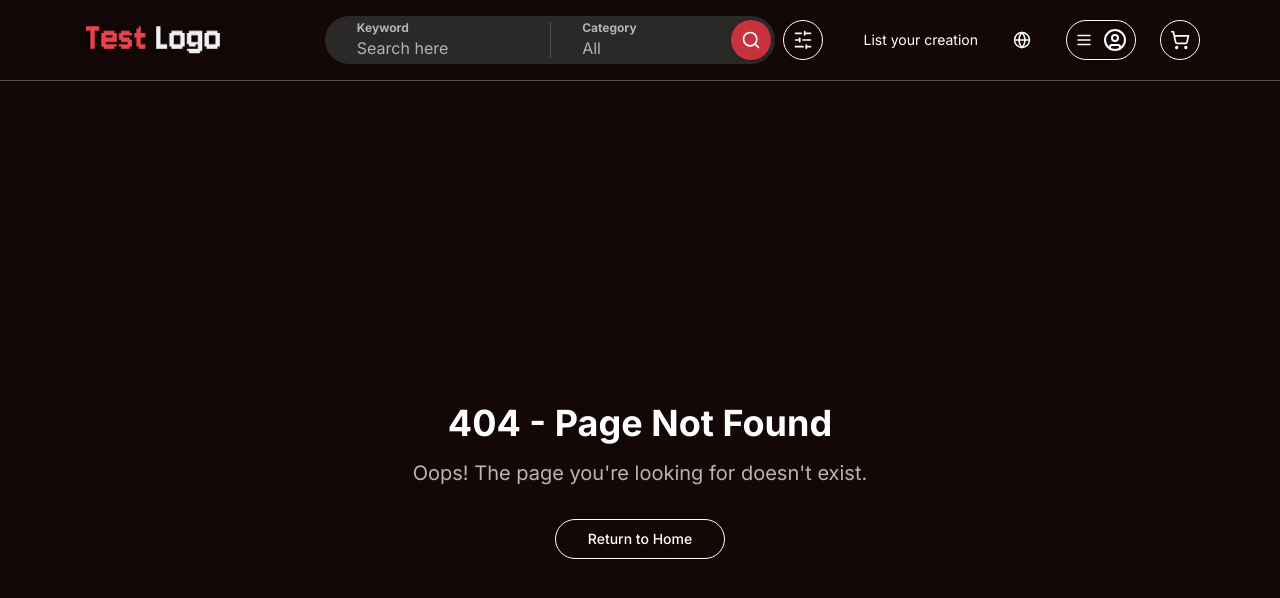
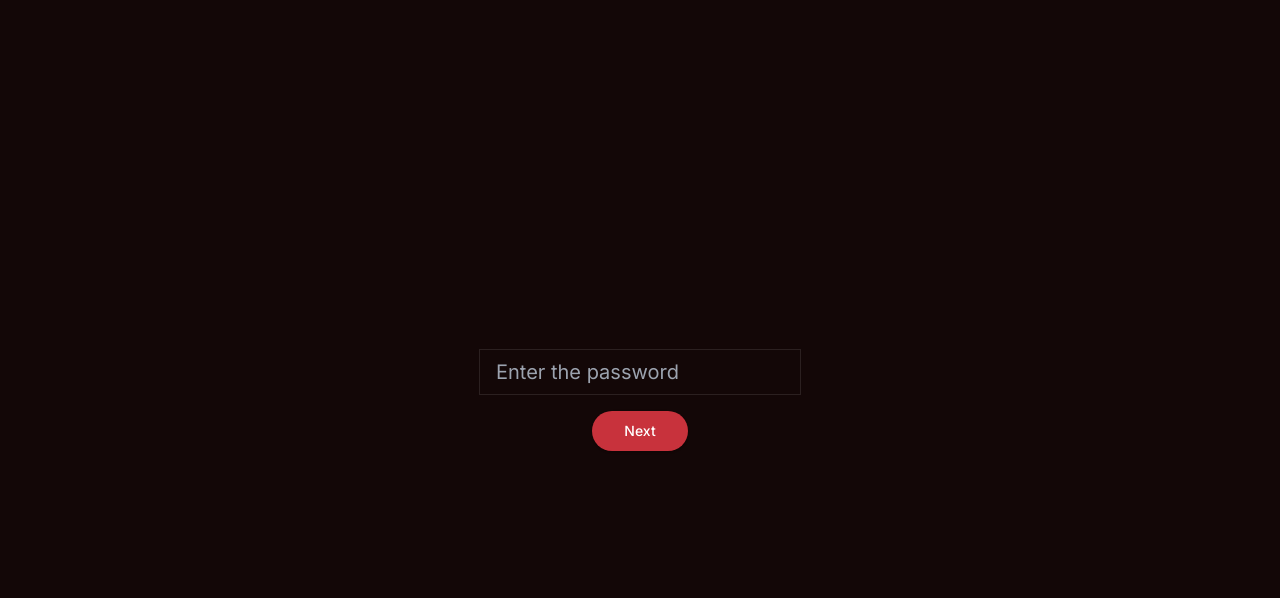
Before and after one commit to fahreziadh/fahrezi-test, a Next.js app: page /lock in a window 1280 px wide. Before the commit this address had no page. Shown: the top 598 px of the page. Built offline with nearby package versions, Linux system fonts and the light colour scheme.

Commit message:
add pass token

```diff
--- a/next.config.mjs
+++ b/next.config.mjs
@@ -1,12 +1,8 @@
 /** @type {import('next').NextConfig} */
 const nextConfig = {
-    output:"export",
-    experimental: {
-        missingSuspenseWithCSRBailout: false,
-      },
-    images:{
-        unoptimized: true
-    }
+  experimental: {
+    missingSuspenseWithCSRBailout: false,
+  },
 };
 
 export default nextConfig;
--- /dev/null
+++ b/src/app/(lock)/layout.tsx
@@ -0,0 +1,7 @@
+import React from "react";
+
+const Layout = ({ children }: { children: React.ReactNode }) => {
+  return <>{children}</>;
+};
+
+export default Layout;
--- /dev/null
+++ b/src/app/(lock)/lock/action.ts
@@ -0,0 +1,12 @@
+"use server";
+
+import { cookies } from "next/headers";
+
+export async function unLock(password: string) {
+  if (password === "fedev2024test") {
+    cookies().set("password", "fedev2024test");
+    return true;
+  }
+
+  return false;
+}
--- /dev/null
+++ b/src/app/(lock)/lock/page.tsx
@@ -0,0 +1,34 @@
+"use client";
+import { Button } from "@/components/ui/button";
+import React, { useRef } from "react";
+import { unLock } from "./action";
+
+const Page = () => {
+  const passRef = useRef<HTMLInputElement>(null);
+  return (
+    <div className="flex flex-col items-center justify-center h-screen">
+      <input
+        ref={passRef}
+        className="bg-transparent px-4 py-2 text-foreground border border-foreground/10 focus:outline-none text-xl"
+        placeholder="Enter the password"
+      />
+      <Button
+        className="mt-4"
+        size={"lg"}
+        onClick={() => {
+          unLock(passRef.current?.value || "").then((e) => {
+            if (e) {
+              window.location.reload();
+            } else {
+              alert("Password is incorrect");
+            }
+          });
+        }}
+      >
+        Next
+      </Button>
+    </div>
+  );
+};
+
+export default Page;
--- /dev/null
+++ b/src/app/(main)/layout.tsx
@@ -0,0 +1,13 @@
+import Navbar from "@/components/navbar";
+import React from "react";
+
+const layout = ({ children }: { children: React.ReactNode }) => {
+  return (
+    <div>
+      <Navbar />
+      {children}
+    </div>
+  );
+};
+
+export default layout;
--- a/src/app/page.tsx
+++ b/src/app/(main)/page.tsx
@@ -1,7 +1,7 @@
 "use client";
 
 import { useSearchParams } from "next/navigation";
-import { products } from "../lib/products";
+import { products } from "../../lib/products";
 import CardProduct from "@/components/card-product";
 
 export default function Page() {
--- a/src/app/layout.tsx
+++ b/src/app/layout.tsx
@@ -1,7 +1,6 @@
 import type { Metadata } from "next";
 import { Inter } from "next/font/google";
 import "./globals.css";
-import Navbar from "@/components/navbar";
 import { ProgressBar } from "@/components/progress-bar";
 
 const inter = Inter({
@@ -23,7 +22,6 @@ export default function RootLayout({
     <html lang="en">
       <body className={`${inter.className} antialiased`}>
         <ProgressBar className="fixed top-0 h-1 bg-foreground z-[100]">
-          <Navbar />
           {children}
         </ProgressBar>
       </body>
```
Also changed, not shown: src/middleware.ts (added, +25 -0 lines), src/app/(main)/product/page.tsx (renamed from src/app/product/page.tsx).
